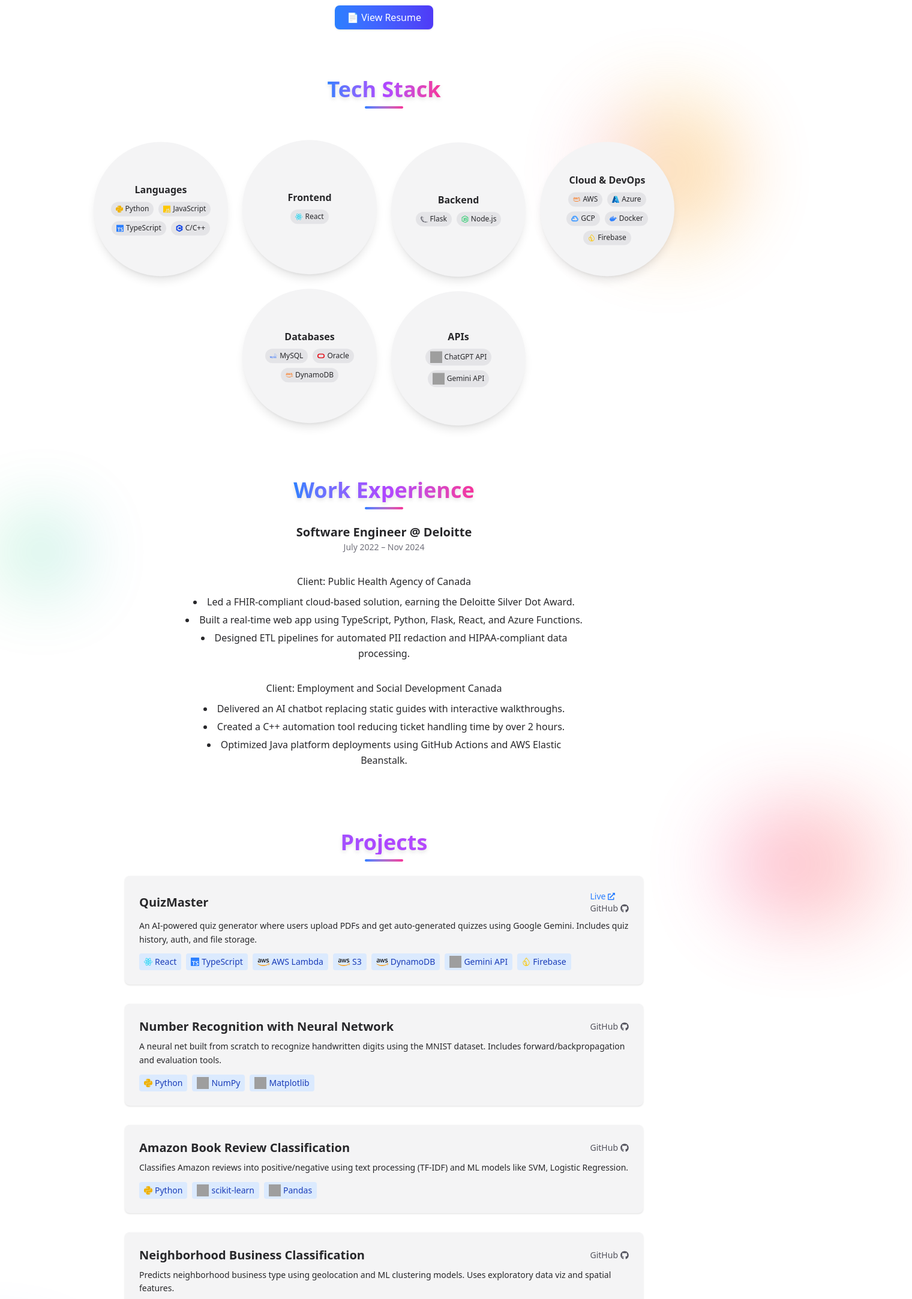
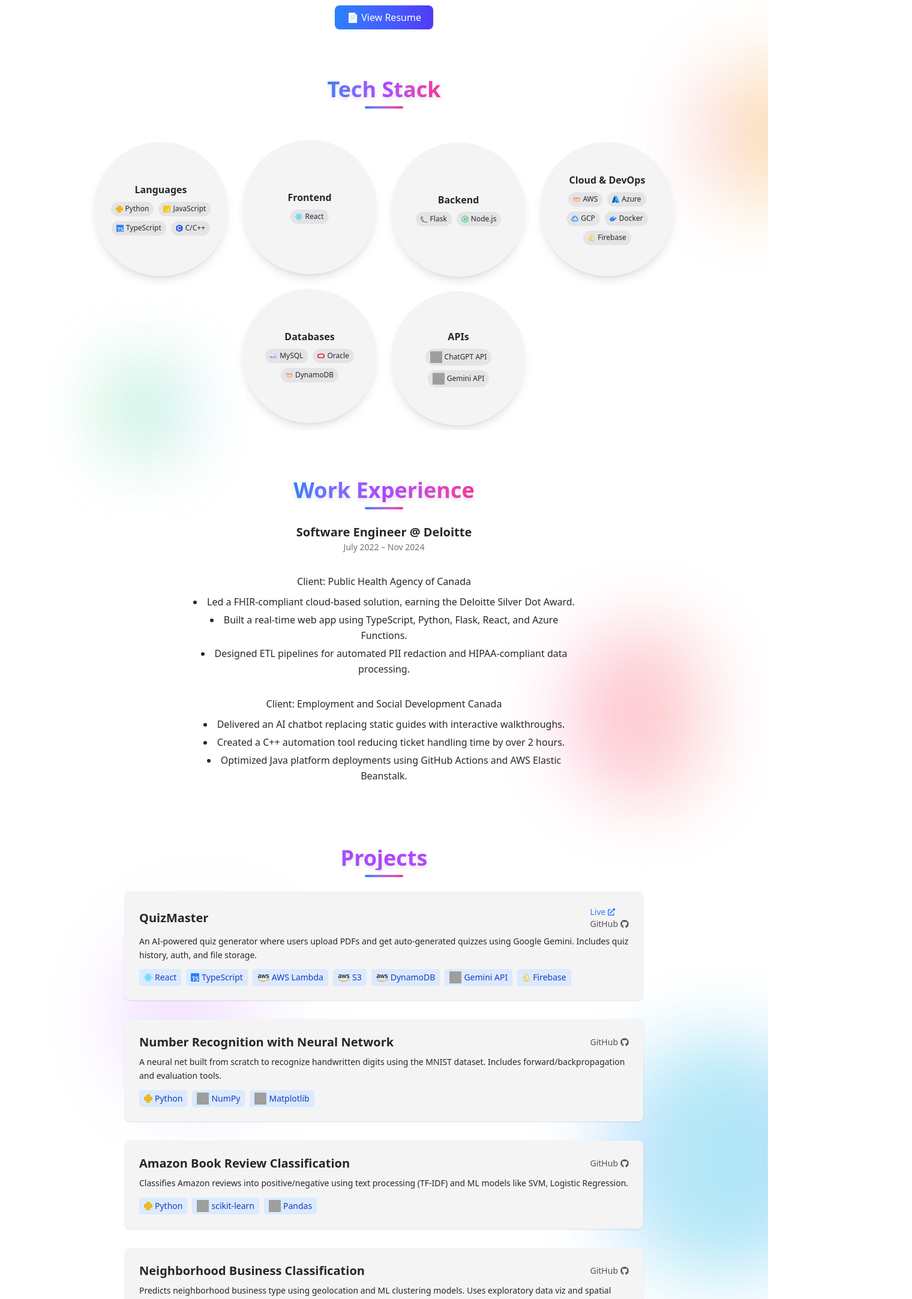
Before and after one commit to ParthPatel00/portfoliowebsite, a React (Vite) app: page / in a window 1280 px wide. Shown: the part 460-2625 px from the top of the page at 60% size, 1520 px wide, since content can reach past the window. Built offline with nearby package versions, Linux system fonts and the light colour scheme; grey boxes are pictures that could not be loaded.

Commit message:
Fixed responsive issues. Moved background blobs to different positions

```diff
--- a/src/App.tsx
+++ b/src/App.tsx
@@ -7,32 +7,57 @@
 import Contact from "./sections/Contact.tsx";
 import ScrollToTop from "./components/ScrollToTop.tsx";
 import FadeInSection from "./components/FadeInSection";
-
+import BackgroundBlob from "./components/BackgroundBlob.tsx";
 function App() {
   return (
-    <div className="min-h-screen bg-white dark:bg-zinc-900 text-zinc-800 dark:text-zinc-100 transition-colors scroll-smooth">
+    <div className="min-h-screen bg-white dark:bg-zinc-900 text-zinc-800 dark:text-zinc-100 transition-colors scroll-smooth overflow-x-hidden">
       <Navbar />
-      <main className="... space-y-20">
+      <main className="... relative overflow-hidden space-y-20">
+        <BackgroundBlob className="absolute -top-15 -left-30 w-72 h-72" />
         <section id="about" className="scroll-mt-24 mt-20">
           <FadeInSection>
             <About />
           </FadeInSection>
         </section>
+        <BackgroundBlob
+          className="absolute top-125 -right-30 w-60 h-60"
+          color="from-pink-500 via-yellow-500 to-orange-500"
+        />
         <section id="tech" className="scroll-mt-24">
           <FadeInSection>
             <TechStack />
           </FadeInSection>
         </section>
+        <BackgroundBlob
+          className="absolute top-250 left-45 w-30 h-40"
+          color="from-green-400 via-green-500 to-blue-500"
+        />
+        <BackgroundBlob
+          className="absolute bottom-300 right-15 w-70 h-70"
+          color="from-pink-400 via-red-500 to-white-500"
+        />
         <section id="work" className="scroll-mt-24">
           <FadeInSection>
             <Work />
           </FadeInSection>
         </section>
+        <BackgroundBlob
+          className="bottom-170 left-50 w-80 h-80"
+          color="from-purple-400 via-white-500 to-white-500"
+        />
+        <BackgroundBlob
+          className="bottom-100 -right-30 w-100 h-100"
+          color="from-blue-400 via-cyan-500 to-blue-500"
+        />
         <section id="projects" className="scroll-mt-24">
           <FadeInSection>
             <Projects />
           </FadeInSection>
         </section>
+        <BackgroundBlob
+          className="-bottom-40 -left-30 w-100 h-100"
+          color="from-blue-400 via-red-500 to-blue-500"
+        />
         <section id="contact" className="scroll-mt-24 mb-20">
           <FadeInSection>
             <Contact />
--- a/src/index.css
+++ b/src/index.css
@@ -3,3 +3,8 @@
 html {
   scroll-behavior: smooth;
 }
+
+
+html, body {
+  overflow-x: hidden;
+}
--- a/src/sections/About.tsx
+++ b/src/sections/About.tsx
@@ -1,18 +1,12 @@
 import SectionHeader from "../components/SectionHeader";
-import BackgroundBlob from "../components/BackgroundBlob";
 function About() {
   return (
-    <section className="flex flex-col items-center justify-center text-center max-w-2xl mx-auto">
+    <section className=" relative overflow-hidden flex flex-col items-center justify-center text-center max-w-2xl mx-auto">
       <SectionHeader text="About Me" />
       {/* Background blob */}
-      <BackgroundBlob className="-top-20 -left-24 w-72 h-72" />
-      <BackgroundBlob
-        className="-bottom-16 right-12 w-60 h-60"
-        color="from-pink-500 via-yellow-500 to-orange-500"
-      />
 
       {/* Actual content */}
-      <div className="relative z-10">
+      <div className="relative z-10 pl-3 pr-3">
         <p className="text-sm sm:text-base leading-relaxed">
           I'm <strong>Parth Patel</strong>, a software engineer based in San
           Jose, CA currently pursuing a Master’s in Software Engineering at San
--- a/src/sections/Contact.tsx
+++ b/src/sections/Contact.tsx
@@ -1,15 +1,11 @@
 import { MdEmail } from "react-icons/md";
 import { FaGithub, FaLinkedin } from "react-icons/fa";
 import SectionHeader from "../components/SectionHeader";
-import BackgroundBlob from "../components/BackgroundBlob";
 function Contact() {
   return (
-    <section className="flex flex-col items-center justify-center text-center max-w-2xl mx-auto">
+    <section className="relative overflow-hidden flex flex-col items-center justify-center text-center max-w-2xl mx-auto">
       <SectionHeader text="Contact" />
-      <BackgroundBlob
-        className="-bottom-530 -left-40 w-80 h-50"
-        color="from-cyan-400 via-blue-500 to-white-500"
-      />
+
       <p className="mb-4">
         Feel free to reach out if you'd like to collaborate or connect!
       </p>
--- a/src/sections/Projects.tsx
+++ b/src/sections/Projects.tsx
@@ -4,7 +4,6 @@
 import geminiLogo from "../assets/gemini-color.svg";
 import SectionHeader from "../components/SectionHeader";
 import { motion } from "framer-motion";
-import BackgroundBlob from "../components/BackgroundBlob";
 const techIconMap: Record<string, React.ReactNode> = {
   React: <SiReact className="text-cyan-400" />,
   TypeScript: <SiTypescript className="text-blue-500" />,
@@ -91,12 +90,9 @@
 
 function Projects() {
   return (
-    <section className="w-full">
+    <section className="relative overflow-hidden w-full">
       <SectionHeader text="Projects" />
-      <BackgroundBlob
-        className="-bottom-300 -right-60 w-80 h-50"
-        color="from-pink-400 via-red-500 to-white-500"
-      />
+
       <div className="max-w-4xl mx-auto px-4 space-y-8">
         {projects.map((proj) => (
           <motion.div
--- a/src/sections/TechStack.tsx
+++ b/src/sections/TechStack.tsx
@@ -64,7 +64,7 @@
 
 function TechStack() {
   return (
-    <section className="flex flex-col items-center justify-center text-center max-w-6xl mx-auto px-4">
+    <section className="relative overflow-hidden flex flex-col items-center justify-center text-center max-w-6xl mx-auto px-4">
       <SectionHeader text="Tech Stack" />
 
       <div className="relative flex flex-wrap justify-center gap-6 mt-10">
--- a/src/sections/Work.tsx
+++ b/src/sections/Work.tsx
@@ -1,15 +1,10 @@
 import SectionHeader from "../components/SectionHeader";
-import BackgroundBlob from "../components/BackgroundBlob";
 function Work() {
   return (
-    <section className="flex flex-col items-center justify-center text-center max-w-2xl mx-auto">
+    <section className="relative overflow-hidden flex flex-col items-center justify-center text-center max-w-2xl mx-auto">
       <SectionHeader text="Work Experience" />
-      <BackgroundBlob
-        className="-bottom-160 left-2 w-30 h-30"
-        color="from-green-400 via-green-500 to-blue-500"
-      />
 
-      <div className="mb-6">
+      <div className="mb-6 pr-3 pl-3">
         <h3 className="text-xl font-semibold">Software Engineer @ Deloitte</h3>
         <p className="text-sm text-zinc-500 leading-relaxed dark:text-zinc-400">
           July 2022 – Nov 2024
```
